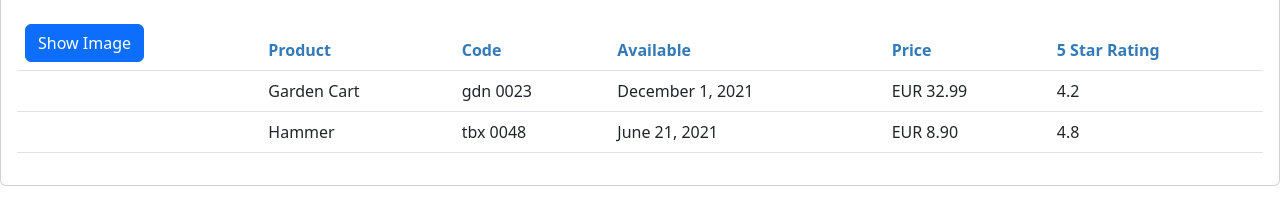
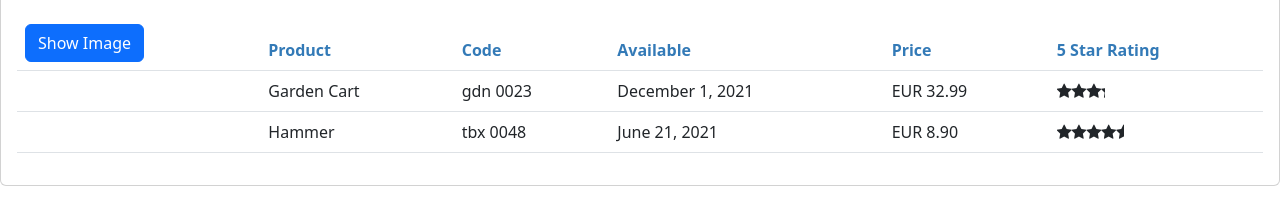
Before and after one commit to michalkoh/angular-getting-started, an Angular app: page / in a window 1280 px wide. Shown: the part 180-382 px from the top of the page. Built offline with nearby package versions, Linux system fonts and the light colour scheme.

Commit message:
Star Component

```diff
--- a/src/app/app.module.ts
+++ b/src/app/app.module.ts
@@ -6,12 +6,14 @@ import { AppRoutingModule } from './app-routing.module';
 import { AppComponent } from './app.component';
 import { ProductListComponent } from "../products/product-list.component";
 import { ConvertToSpacesPipe } from 'src/shared/convert-to-spaces.pipe';
+import { StarComponent } from 'src/shared/star.component';
 
 @NgModule({
     declarations: [
         AppComponent,
         ProductListComponent,
-        ConvertToSpacesPipe
+        ConvertToSpacesPipe,
+        StarComponent
     ],
     providers: [],
     bootstrap: [AppComponent],
--- a/src/products/product-list.component.html
+++ b/src/products/product-list.component.html
@@ -43,7 +43,7 @@
                         <td>{{product.code | lowercase | convertToSpaces:'-'}}</td>
                         <td>{{product.releaseDate | date:'longDate'}}</td>
                         <td>{{product.price | currency:'EUR ':'code':'1.2-2' | uppercase}}</td>
-                        <td>{{product.rating}}</td>
+                        <td><pm-star [rating]="product.rating"></pm-star></td>
                     </tr>
                 </tbody>
             </table>
--- a/src/products/product-list.component.ts
+++ b/src/products/product-list.component.ts
@@ -24,7 +24,7 @@ export class ProductListComponent implements OnInit {
             "releaseDate": new Date(2021, 11, 1),
             "description": "15 gallon capacity rolling garden cart",
             "price": 32.99,
-            "rating": 4.2,
+            "rating": 3.2,
             "imageUrl": "assets/images/garden_cart.png"
         },
         {
@@ -34,7 +34,7 @@ export class ProductListComponent implements OnInit {
             "releaseDate": new Date(2021, 5, 21),
             "description": "Curved claw steel hammer",
             "price": 8.9,
-            "rating": 4.8,
+            "rating": 4.5,
             "imageUrl": "assets/images/hammer.png"
         }
     ];
--- /dev/null
+++ b/src/shared/star.component.css
@@ -0,0 +1,6 @@
+.crop {
+    overflow: hidden;
+  }
+  div {
+    cursor: pointer;
+  }
--- /dev/null
+++ b/src/shared/star.component.html
@@ -0,0 +1,12 @@
+<div class="crop"
+    [style.width.px]="cropWidth"
+    [title]="rating"
+    (click)="onClick()">
+    <div style="width: 75px">
+        <span class="fa fa-star"></span>
+        <span class="fa fa-star"></span>
+        <span class="fa fa-star"></span>
+        <span class="fa fa-star"></span>
+        <span class="fa fa-star"></span>
+    </div>
+</div>
--- /dev/null
+++ b/src/shared/star.component.ts
@@ -0,0 +1,20 @@
+import { Component, Input, OnChanges } from "@angular/core";
+
+@Component({
+    selector: 'pm-star',
+    templateUrl: './star.component.html',
+    styleUrls: ['./star.component.css']
+})
+export class StarComponent implements OnChanges {
+
+    @Input() rating: number = 0;
+    cropWidth: number = 75;
+
+    ngOnChanges(): void {
+        this.cropWidth = this.rating * 75/5;
+    }
+
+    onClick(): void {
+        console.log(`The rating ${this.rating} was clicked!`);
+    }
+}
```
